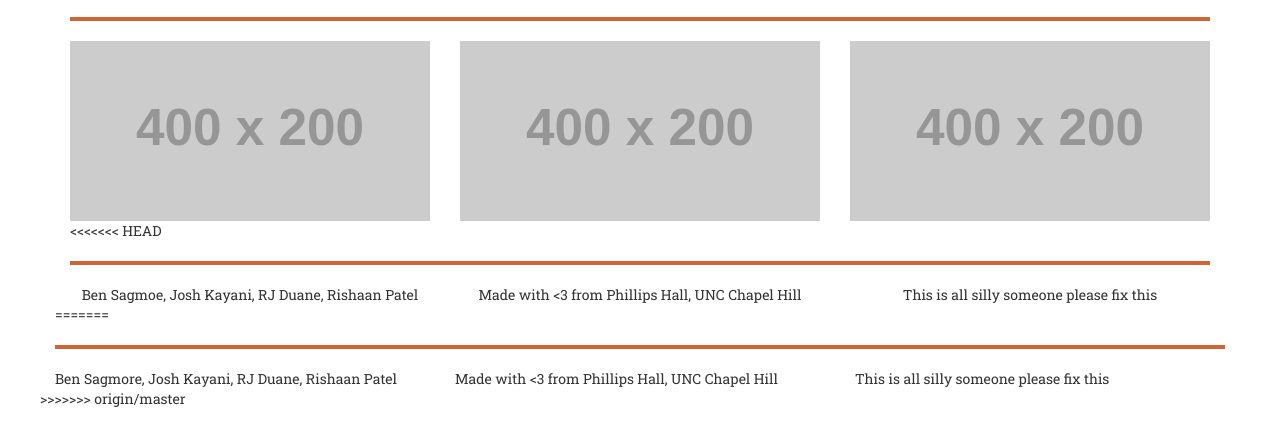
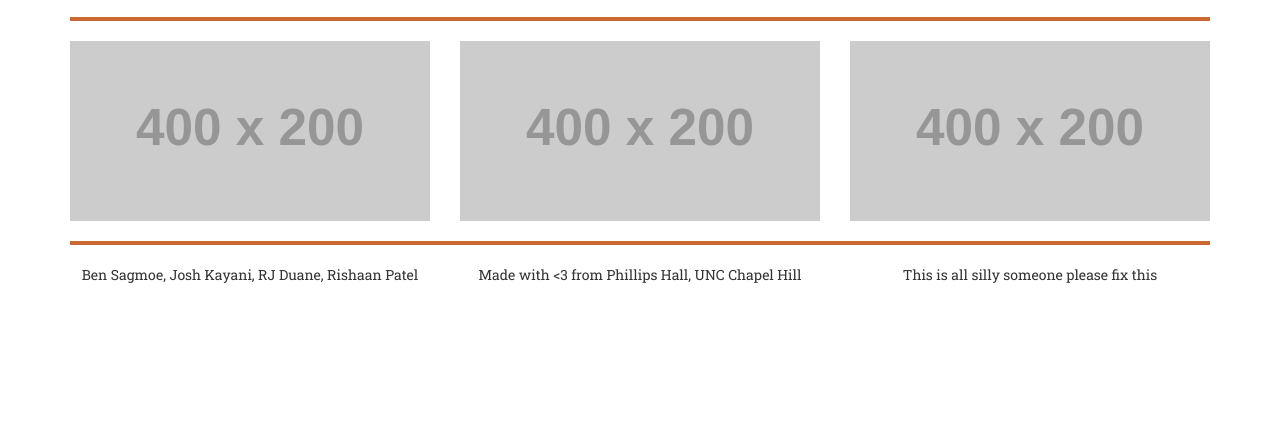
Before and after one commit to ScipioWarrior/itsmealti.me, a plain HTML site: page vagrant/mealti.me/html/index.html in a window 1280 px wide. Shown: the part 98-544 px from the top of the page. Drawn offline with nearby package versions, Linux system fonts and the light colour scheme; placeholder pictures from the web are drawn by us.

Commit message:
Fixed merge conflict

```diff
--- a/vagrant/mealti.me/html/index.html
+++ b/vagrant/mealti.me/html/index.html
@@ -62,19 +62,11 @@
   				</div>
   			</div>
   		</div>
-<<<<<<< HEAD
       <hr>
   		<div class="row">
   		  <div class="col-md-4 text-center">Ben Sagmoe, Josh Kayani, RJ Duane, Rishaan Patel</div>
   		  <div class="col-md-4 text-center">Made with &lt;3 from Phillips Hall, UNC Chapel Hill</div>
   		  <div class="col-md-4 text-center">This is all silly someone please fix this</div>
-=======
-		<hr class="horiz_rule">
-  		<div class="row">
-		  <div class="col-md-4">Ben Sagmore, Josh Kayani, RJ Duane, Rishaan Patel</div>
-		  <div class="col-md-4">Made with &lt;3 from Phillips Hall, UNC Chapel Hill</div>
-		  <div class="col-md-4">This is all silly someone please fix this</div>
->>>>>>> origin/master
   		</div>
 	  </div>
     <script src="https://ajax.googleapis.com/ajax/libs/jquery/1.11.3/jquery.min.js"></script>
```
